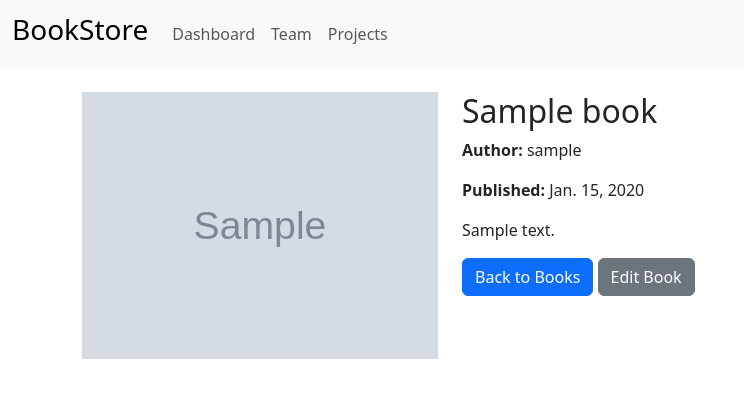
After one commit to Mohamed-A-Badr/book-store, a Django app: a page that uses templates/books/book_detail.html in a window 1280 px wide. The commit adds this page. Shown: the top 398 px of the page, without its empty margins (0-744 px from the left). Run offline with Django 5.2, Linux system fonts and the light colour scheme; tables that the repository leaves empty hold one stand-in row (values such as "Sample post"); grey boxes marked "Sample" are stand-in pictures.

Commit message:
book detail page

```diff
--- a/books/urls.py
+++ b/books/urls.py
@@ -1,8 +1,9 @@
 from django.urls import path
 from . import views
 
-app_name = 'books'
+app_name = "books"
 
 urlpatterns = [
     path("", views.BookListView.as_view(), name="book_list"),
+    path("<slug:book_slug>/", views.book_detail, name="book_detail"),
 ]
--- a/books/views.py
+++ b/books/views.py
@@ -1,9 +1,20 @@
-from django.shortcuts import render
+from django.shortcuts import render, get_object_or_404
 from django.views.generic import ListView
 from .models import Book
+
 
 # Create your views here.
 class BookListView(ListView):
     model = Book
-    template_name = 'books/book_list.html'
-    context_object_name = 'books'
+    template_name = "books/book_list.html"
+    context_object_name = "books"
+
+
+def book_detail(request, book_slug):
+    book = get_object_or_404(Book, slug=book_slug)
+
+    return render(
+        request,
+        "books/book_detail.html",
+        {"book": book},
+    )
--- /dev/null
+++ b/templates/books/book_detail.html
@@ -0,0 +1,19 @@
+{% extends 'base.html' %}
+{% block title %} {{ book.title }} {% endblock %}
+{% block content %}
+<div class="container mt-4">
+    <div class="row">
+        <div class="col-md-4">
+            <img src="{{ book.photo.url }}" class="img-fluid" alt="{{ book.title }}">
+        </div>
+        <div class="col-md-8">
+            <h2>{{ book.title }}</h2>
+            <p><strong>Author:</strong> {{ book.author }}</p>
+            <p><strong>Published:</strong> {{ book.publish }}</p>
+            <p>{{ book.description }}</p>
+            <a href="{% url 'books:book_list' %}" class="btn btn-primary">Back to Books</a>
+            <a href="#" class="btn btn-secondary">Edit Book</a>
+        </div>
+    </div>
+</div>
+{% endblock %}
--- a/templates/books/book_list.html
+++ b/templates/books/book_list.html
@@ -17,7 +17,7 @@
                 <li class="list-group-item"><strong>Author: </strong>{{ book.author }}</li>
             </ul>
             <div class="card-body">
-                <a href="#" class="card-link">Book Details</a>
+                <a href="{% url 'books:book_detail' book.slug %}" class="card-link">Book Details</a>
             </div>
         </div>
     </div>
```
Also changed, not shown: books/models.py (+6 -9 lines).
